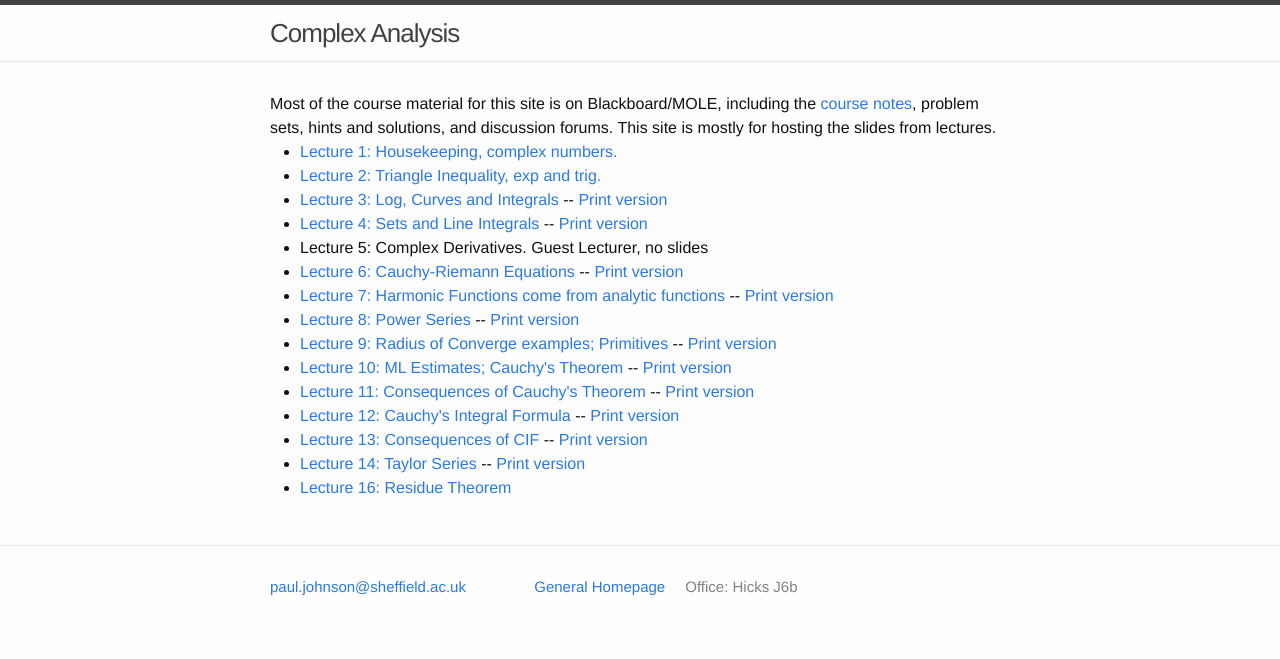
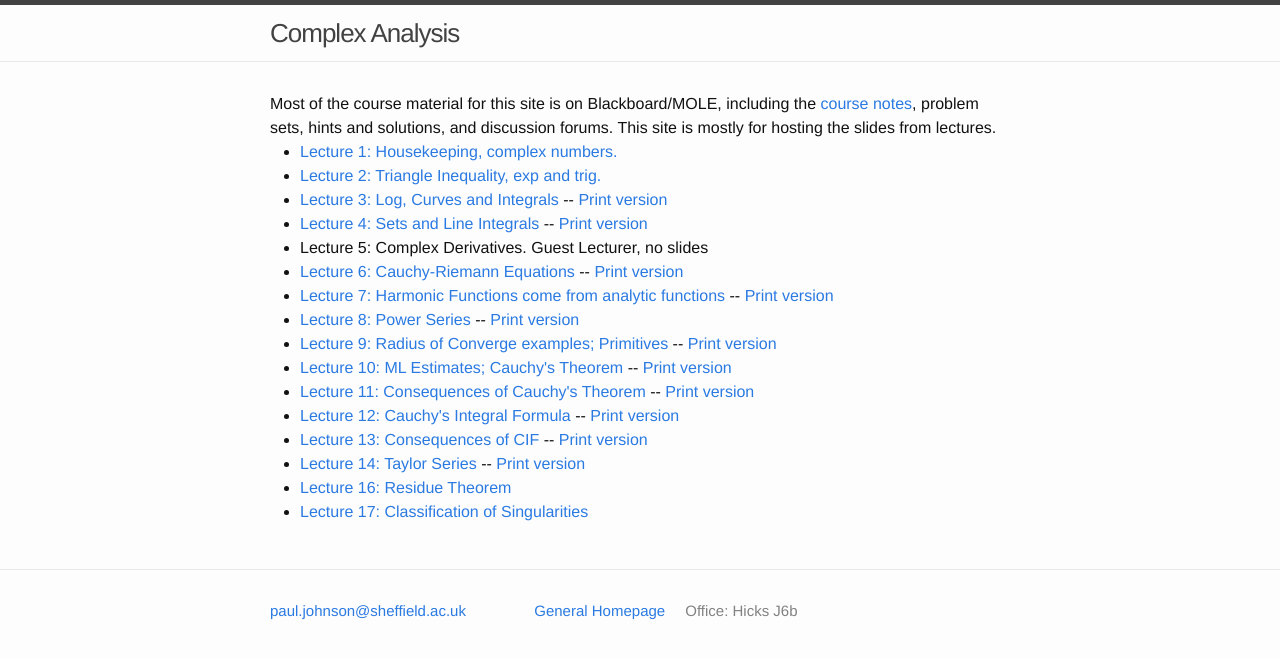
Before and after one commit to ptwiddle/MAS332-Complex-Analysis, a Jekyll site: the page built from index.html, in a window 1280 px wide. Shown: the top 659 px of the page. Built offline with Jekyll 4.4.1, drawn with Linux system fonts in a browser that asks for light colours.

Commit message:
classification of singularities

```diff
--- a/index.html
+++ b/index.html
@@ -21,7 +21,8 @@ layout: default
     <li> <a href="./Slides/CauchyIntegralFormula.pdf">Lecture 12: Cauchy's Integral Formula</a> -- <a href="./Slides/CauchyIntegralFormulaPrint.pdf">Print version</a> </li>
     <li> <a href="./Slides/CIFConsequences.pdf">Lecture 13: Consequences of CIF</a> -- <a href="./Slides/CIFConsequencesPrint.pdf">Print version</a> </li>
     <li> <a href="./Slides/TaylorSeries.pdf">Lecture 14: Taylor Series</a> -- <a href="./Slides/TaylorSeriesPrint.pdf">Print version</a> </li>
-            <li> <a href="./Slides/ResidueTheorem.pdf">Lecture 16: Residue Theorem</a>  </li>
+    <li> <a href="./Slides/ResidueTheorem.pdf">Lecture 16: Residue Theorem</a>  </li>
+                <li> <a href="./Slides/ClassificationOfSingularities.pdf">Lecture 17: Classification of Singularities</a>  </li>
     </ul>
 
 
```
Also changed, not shown: Slides/GammaPoles.png (added), Slides/PolePun.jpg (added), 2 other files.
